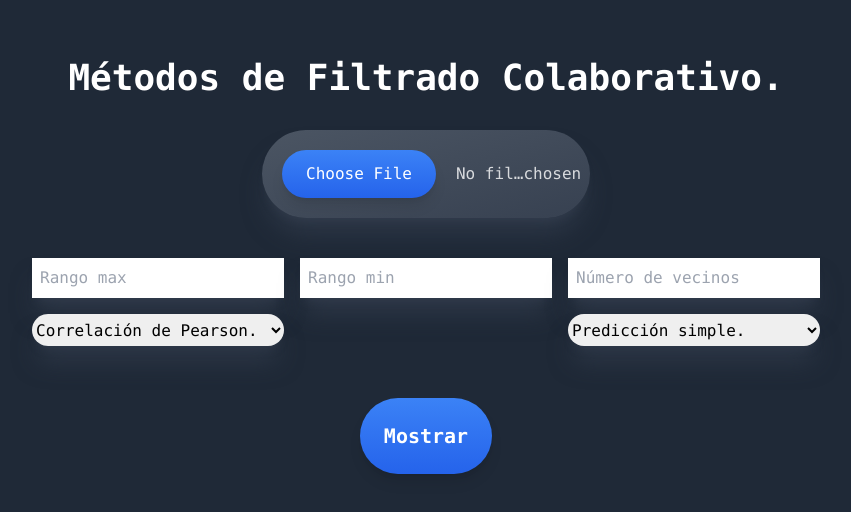
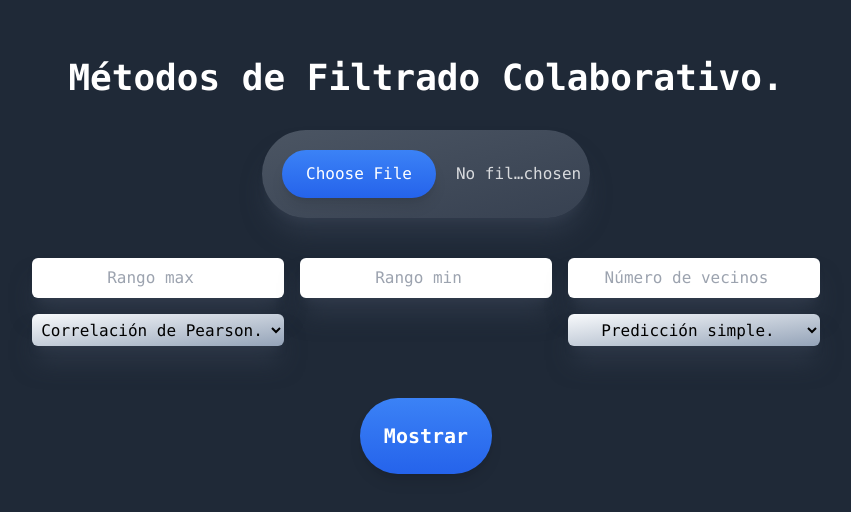
Before and after one commit to alu0101321141/ProyectoGCO, a React (Vite) app: page / in a window 1280 px wide. Shown: the part 140-652 px from the top of the page, without its empty margins (214-1065 px from the left). Built offline with nearby package versions, Linux system fonts and the light colour scheme.

Commit message:
Modificación a estilos de botones de datos.

```diff
--- a/src/componets/Datos.jsx
+++ b/src/componets/Datos.jsx
@@ -56,9 +56,11 @@ export function Datos() {
         {/*Lectura de rangoMax*/}
         <input
           className="
+          rounded-md
           p-2 m-2
           cursor-pointer
           shadow-xl shadow-gray-700/60
+          text-center
           "
           placeholder="Rango max"
           type="number"
@@ -71,8 +73,10 @@ export function Datos() {
         <input
           className="
           p-2 m-2
+          rounded-md
           cursor-pointer
           shadow-xl shadow-gray-700/60
+          text-center
           "
           placeholder="Rango min"
           type="number"
@@ -87,6 +91,8 @@ export function Datos() {
           p-2 m-2
           cursor-pointer
           shadow-xl shadow-gray-700/60
+          text-center
+          rounded-md
           "
           placeholder="Número de vecinos"
           type="number"
@@ -98,8 +104,10 @@ export function Datos() {
         {/*Lectura de metrica*/}
         <select
           className="
+          bg-gradient-to-br from-slate-50 to-slate-400
           m-2 h-8
-          rounded-full
+          rounded-md
+          text-center
           cursor-pointer
           shadow-xl shadow-gray-700/60
           "
@@ -118,8 +126,10 @@ export function Datos() {
         {/*Lectura de prediccion*/}
         <select
             className="
+          bg-gradient-to-br from-slate-50 to-slate-400
+            text-center
             m-2 h-8
-            rounded-full
+            rounded-md
             cursor-pointer
             shadow-xl shadow-gray-700/60
             "
```
